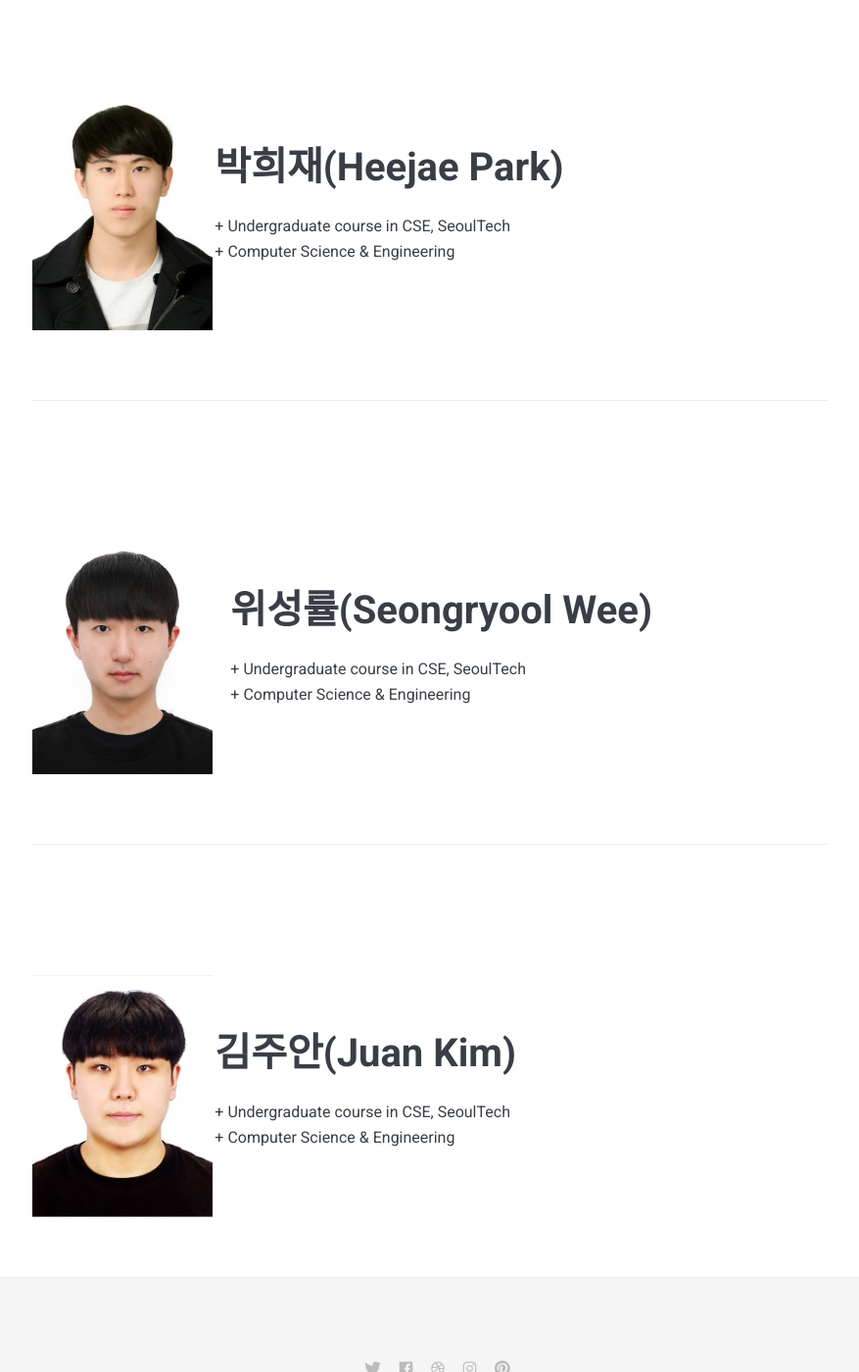
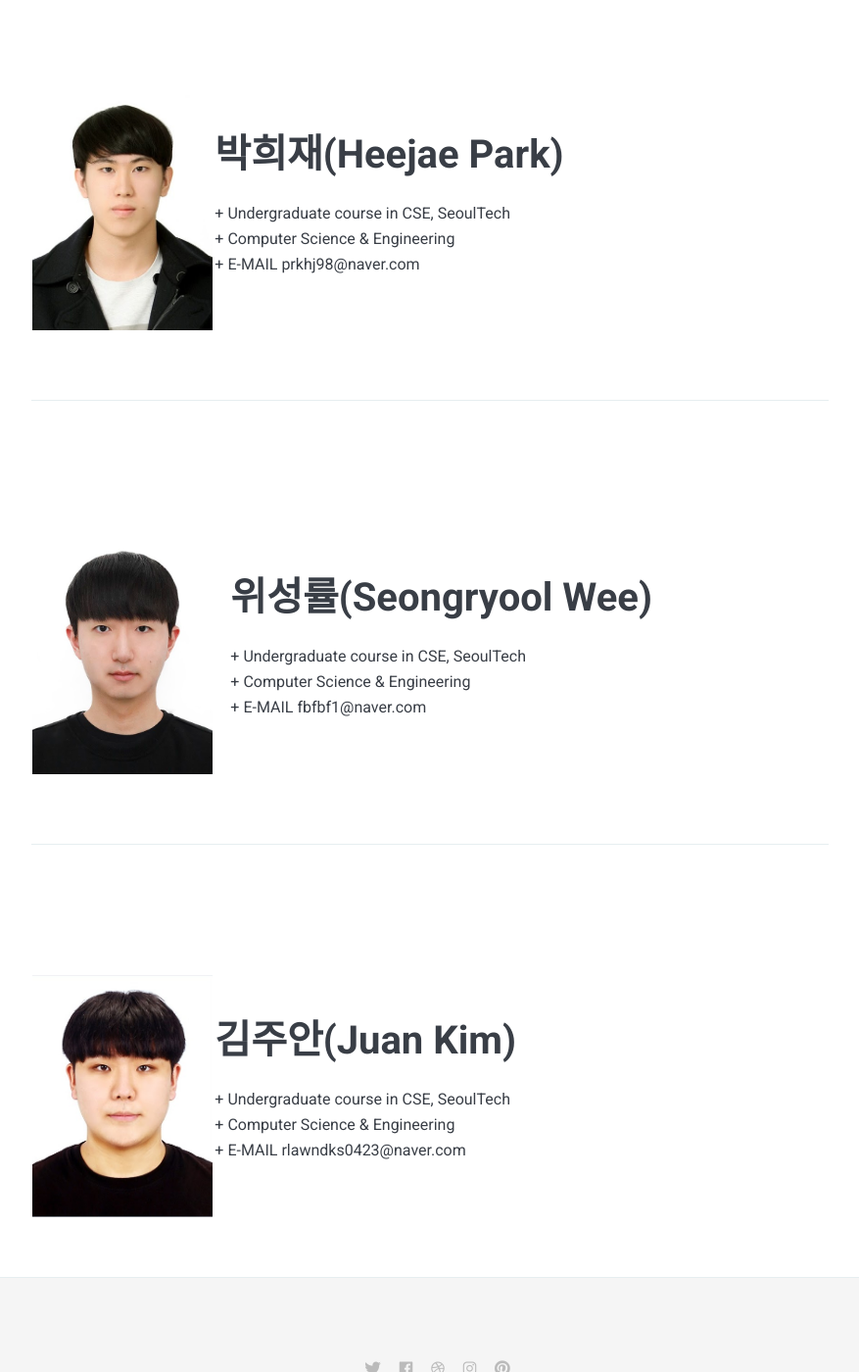
Before and after one commit to icelab-2020/HeeJaeMon123.github.io, a Jekyll site: the page built from _pages/01_members.md, in a window 1280 px wide and 1400 px high, scrolled down 763 px. Shown: the whole window at 98% size, without its empty margins (201-1078 px from the left). Built offline with Jekyll 4.4.1, drawn with Linux system fonts in a browser that asks for light colours; nearby versions of some CDN libraries; some of the changed text lies outside the part shown.

Commit message:
Update 01_members.md

```diff
--- a/_pages/01_members.md
+++ b/_pages/01_members.md
@@ -9,22 +9,22 @@
 
 | <img width=400/>   |    |
 |:---|:---|
-| ![iot]({{site.baseurl}}/images/hj.jpg){: width="50%" height="50%"} | <b><span style="font-size:250%">박희재(Heejae Park)</span></b><br><br> + Undergraduate course in CSE, SeoulTech   <br> + Computer Science & Engineering |
+| ![iot]({{site.baseurl}}/images/hj.jpg){: width="50%" height="50%"} | <b><span style="font-size:250%">박희재(Heejae Park)</span></b><br><br> + Undergraduate course in CSE, SeoulTech   <br> + Computer Science & Engineering  <br> + E-MAIL   prkhj98@naver.com |
 
 ---------------------
 
 |    |  <img width=400/>  |
 |:---|:---|
-| ![iot]({{site.baseurl}}/images/hj.jpg){: width="184" height="248"} | <b><span style="font-size:250%">박희재(Heejae Park)</span></b><br><br> + Undergraduate course in CSE, SeoulTech   <br> + Computer Science & Engineering |
+| ![iot]({{site.baseurl}}/images/hj.jpg){: width="184" height="248"} | <b><span style="font-size:250%">박희재(Heejae Park)</span></b><br><br> + Undergraduate course in CSE, SeoulTech   <br> + Computer Science & Engineering  <br> + E-MAIL   prkhj98@naver.com |
 
 ---------------------
 
 | <img width=200/>   |    |
 |:---|:---|
-| ![iot]({{site.baseurl}}/images/sw.jpg){: width="184"; height="248"} | <b><span style="font-size:250%">위성률(Seongryool Wee)</span></b><br><br> + Undergraduate course in CSE, SeoulTech   <br> + Computer Science & Engineering  |
+| ![iot]({{site.baseurl}}/images/sw.jpg){: width="184"; height="248"} | <b><span style="font-size:250%">위성률(Seongryool Wee)</span></b><br><br> + Undergraduate course in CSE, SeoulTech   <br> + Computer Science & Engineering  <br> + E-MAIL   fbfbf1@naver.com |
 
 ---------------------
 
 |    | <img width=200/>   |
 |:---|:---|
-| ![iot]({{site.baseurl}}/images/jk.jpg){: width="184"; height="248"} | <b><span style="font-size:250%">김주안(Juan Kim)</span></b><br><br> + Undergraduate course in CSE, SeoulTech   <br> + Computer Science & Engineering  |
+| ![iot]({{site.baseurl}}/images/jk.jpg){: width="184"; height="248"} | <b><span style="font-size:250%">김주안(Juan Kim)</span></b><br><br> + Undergraduate course in CSE, SeoulTech   <br> + Computer Science & Engineering  <br> + E-MAIL   rlawndks0423@naver.com |
```
